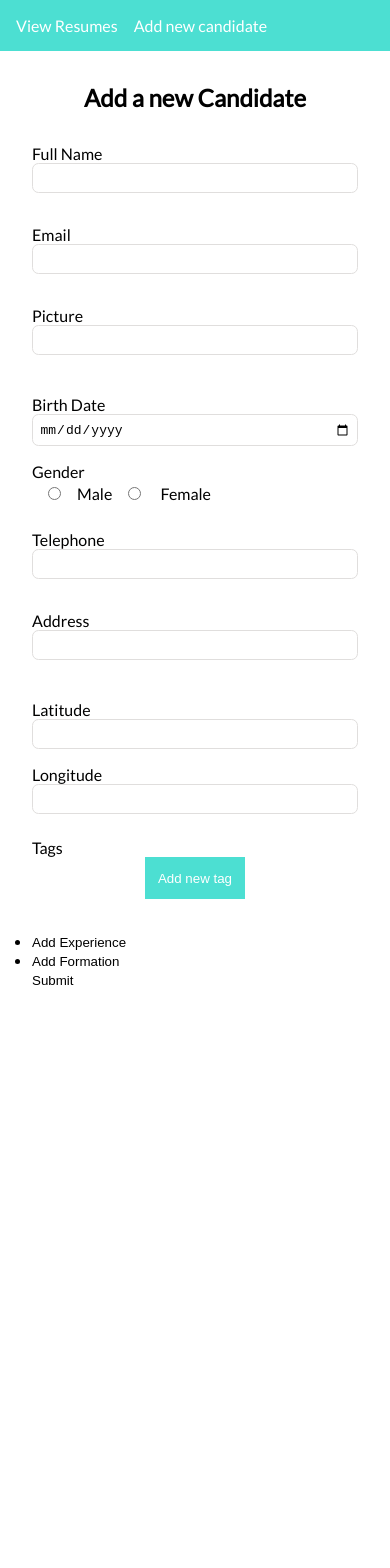
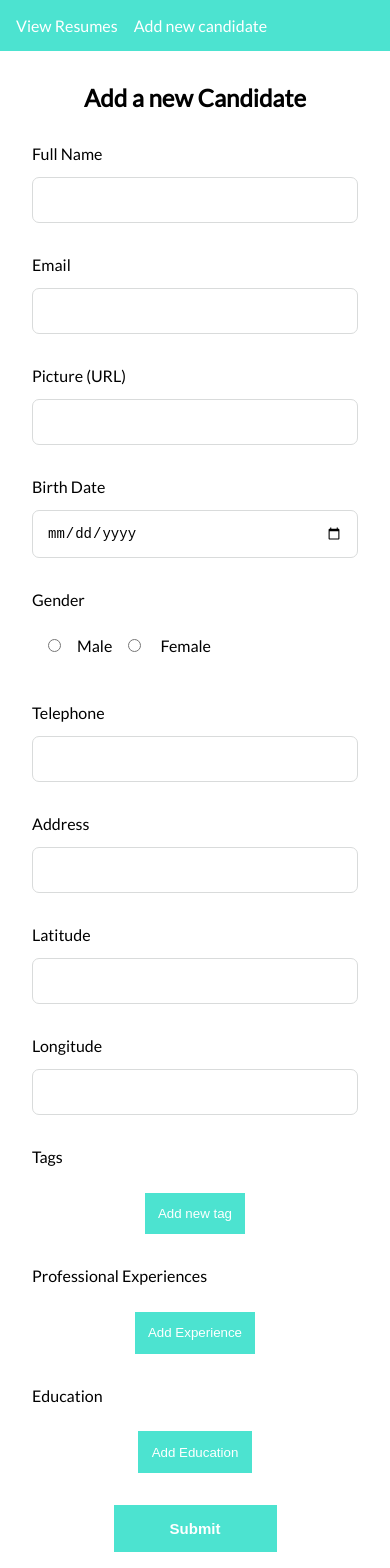
Before and after one commit to gabiduarte/gupy-frontend, a React app: page /candidate in a window 390 px wide. Shown: the top 1568 px of the page. Before the commit the page ends 1020 px from the top, so only its background shows below. Built offline with nearby package versions, Linux system fonts and the light colour scheme.

Commit message:
Style Candidate Form and reutilizes class names

```diff
--- a/src/js/candidate/candidateForm.jsx
+++ b/src/js/candidate/candidateForm.jsx
@@ -12,57 +12,72 @@ const renderField = ({ input, label, type, className, meta: { touched, error, wa
 )
 
 const renderProfessionalExperience = ({ fields }) => (
-    <ul>
-        <li>
-            <button type="button" onClick={() => fields.push({})}>Add Experience</button>
-        </li>
+    <div className="form__input-wrapper">
+        <label className="form__label">Professional Experiences</label>
+
+        <div>
+            <button type="button" className="form__dynamic-button form__dynamic-button--add" onClick={() => fields.push({})}>Add Experience</button>
 
             {fields.map((experience, index) =>
-            <li key={index}>
-                <button type="button" onClick={() => fields.remove(index)}>Remove Experience</button>
+                <div className="form__dynamic-unit form__dynamic-unit--highlight" key={index}>
 
-                <h4>Experiencia #{index+1}</h4>
-                <Field name={`${experience}.companyName`} type="text" component={renderField} placeholder="Company Name"/>
-                <Field name={`${experience}.role`} type="text" component={renderField} placeholder="Role"/>
-                <Field name={`${experience}.startDate`} type="date" component={renderField} placeholder="Start Date"/>
-                <Field name={`${experience}.endDate`} type="date" component={renderField} placeholder="End Date"/>
-            </li>
+                    <h4 className="form__dynamic-unit-label">Experience #{index+1}</h4>
+                    <Field name={`${experience}.companyName`} label="Company Name" type="text" component={renderField} className="form__input-wrapper"/>
+                    <Field name={`${experience}.role`} label="Role" type="text" component={renderField} className="form__input-wrapper"/>
+
+                    <div className="form__2-col">
+                        <Field name={`${experience}.startDate`} label="Start Date" type="date" component={renderField} className="form__input-wrapper"/>
+                        <Field name={`${experience}.endDate`} label="End Date" type="date" component={renderField} className="form__input-wrapper"/>
+                    </div>
+
+                    <button type="button" className="form__dynamic-button form__dynamic-button--remove" onClick={() => fields.remove(index)}>Remove this experience</button>
+                </div>
             )}
-    </ul>
+        </div>
+    </div>
 )
 
 const renderFormation = ({ fields }) => (
-    <ul>
-        <li>
-            <button type="button" onClick={() => fields.push({})}>Add Formation</button>
-        </li>
+    <div className="form__input-wrapper">
+        <label className="form__label">Education</label>
+
+        <div>
+            <button type="button" className="form__dynamic-button form__dynamic-button--add" onClick={() => fields.push({})}>Add Education</button>
 
             {fields.map((formation, index) =>
-            <li key={index}>
-                <button type="button" onClick={() => fields.remove(index)}>Remove Formation</button>
+                <div className="form__dynamic-unit form__dynamic-unit--highlight" key={index}>
 
-                <h4>Education #{index+1}</h4>
-                <Field name={`${formation}.institution`} type="text" component={renderField} placeholder="Institution"/>
-                <Field name={`${formation}.course`} type="text" component={renderField} placeholder="Course"/>
-                <Field name={`${formation}.isConcluded`} type="checkbox" component={renderField} placeholder="Finish"/>
-                <Field name={`${formation}.startDate`} type="date" component={renderField} placeholder="Start Date"/>
-                <Field name={`${formation}.endDate`} type="date" component={renderField} placeholder="End Date"/>
-            </li>
+                    <h4 className="form__dynamic-unit-label">Education #{index+1}</h4>
+                    <Field name={`${formation}.institution`} label="Institution" type="text" component={renderField} className="form__input-wrapper"/>
+                    <Field name={`${formation}.course`} label="Course" type="text" component={renderField} className="form__input-wrapper"/>
+
+                    <div className="form__2-col">
+                        <Field name={`${formation}.startDate`} label="Start Date" type="date" component={renderField} className="form__input-wrapper"/>
+                        <Field name={`${formation}.endDate`} label="End Date" type="date" component={renderField} className="form__input-wrapper"/>
+                    </div>
+
+                    <Field name={`${formation}.isConcluded`} label="Finished" type="checkbox" component={renderField} className="form__input-wrapper"/>
+
+                    <button type="button" className="form__dynamic-button form__dynamic-button--remove" onClick={() => fields.remove(index)}>Remove Education</button>
+
+                </div>
             )}
-    </ul>
+        </div>
+    </div>
+
 )
 
 const renderTags = ({ fields }) => (
     <div className="form__input-wrapper">
         <label className="form__label">Tags</label>
 
-        <div className="tag">
-            <button type="button" className="tag__button tag__button--add" onClick={() => fields.push()}>Add new tag</button>
+        <div>
+            <button type="button" className="form__dynamic-button form__dynamic-button--add" onClick={() => fields.push()}>Add new tag</button>
 
             {fields.map((tag, index) =>
-                <div className="tag__unit" key={index}>
-                    <Field name={tag} type="text" component={renderField} placeholder={`Tag #${index + 1}`} className="tag__input"/>
-                    <button type="button" className="tag__button" onClick={() => fields.remove(index)}>Remove Tag</button>
+                <div className="form__dynamic-unit form__dynamic-unit--tags" key={index}>
+                    <Field name={tag} type="text" component={renderField} placeholder={`Tag #${index + 1}`} className="form__tag-input"/>
+                    <button type="button" className="form__dynamic-button form__dynamic-button--remove" onClick={() => fields.remove(index)}>Remove Tag</button>
                 </div>
             )}
         </div>
@@ -76,8 +91,7 @@ const CandidateForm = props => {
             <form onSubmit={props.handleSubmit} className="form">
                 <Field name="name" component={renderField} label="Full Name" type="text" className="form__input-wrapper"/>
                 <Field name="email" component={renderField} label="Email" type="email" className="form__input-wrapper"/>
-
-                    <Field name="picture" component={renderField} label="Picture" type="text" className="form__input-wrapper"/>
+                <Field name="picture" component={renderField} label="Picture (URL)" type="text" className="form__input-wrapper"/>
 
                 <div className="form__2-col">
                     <Field name="birthDate" component={renderField} label="Birth Date" type="date" className="form__input-wrapper"/>
@@ -90,22 +104,18 @@ const CandidateForm = props => {
                 </div>
 
                 <Field name="phone" component={renderField} label="Telephone" type="number" className="form__input-wrapper"/>
-
                 <Field name="address" component={renderField} label="Address" type="text" className="form__input-wrapper"/>
 
                 <div className="form__2-col">
                     <Field name="latitude" component={renderField} label="Latitude" type="text" className="form__input-wrapper"/>
-
                     <Field name="longitude" component={renderField} label="Longitude" type="text" className="form__input-wrapper"/>
                 </div>
 
                 <FieldArray name="tags" component={renderTags}/>
-
                 <FieldArray name="professionalExperience" component={renderProfessionalExperience}/>
-
                 <FieldArray name="formation" component={renderFormation} />
 
-                <button type="submit">Submit</button>
+                <button type="submit" className="form__submit">Submit</button>
             </form>
         </section>
     )
--- a/src/sass/components/_form.scss
+++ b/src/sass/components/_form.scss
@@ -5,37 +5,89 @@
         margin: 2em auto;
     }
 
-    &__radio-unit {
-        display: inline-block;
-        margin: 0.2em 1em;
-    }
-
     &__input {
-        font-size: 13px;
+        font-size: 14px;
         width: 100%;
-        padding: 0.5em;
+        padding: 1em;
+        margin-top: 1em;
         border-radius: 0.5em;
         border: 1px solid $input-border-color;
     }
 
-    &__error {
-        color: $form-error-color;
-        font-size: 11px;
+    &__label--radio {
+        display: block;
     }
 
-    &__label--radio {
-        display: block;
+    &__radio-unit {
+        display: inline-block;
+        margin: 1em;
+    }
 
+    &__error {
+        color: $warning;
+        font-size: 11px;
     }
 
     &__2-col {
         display: flex;
-        align-items: center;
+        align-items: flex-start;
         justify-content: space-between;
 
         & > .form__input-wrapper {
             margin: 0;
             width: 49%;
+        }
+    }
+
+    &__submit {
+        background-color: $turquoise;
+        color: $white;
+        font-weight: bold;
+        padding: 1em;
+        font-size: 15px;
+        display: block;
+        margin: 0 auto;
+        width: 50%;
+    }
+
+    //dynamic fields
+
+    &__dynamic-unit {
+        margin: 1em auto;
+        padding: 1em;
+
+        & > .form__tag-input {
+            width: 80%;
+        }
+
+        &--tags {
+            display: flex;
+            align-items: left;
+            justify-content: space-between;
+        }
+
+        &--highlight {
+            border: 1px solid $unit-border-color;
+        }
+
+        &-label {
+            text-align: center;
+            margin: 1em;
+        }
+    }
+
+    &__dynamic-button {
+        padding: 1em;
+        color: #FFF;
+        display: block;
+        margin: 2em auto;
+
+        &--add {
+            background-color: $turquoise;
+        }
+
+        &--remove {
+            background-color: $warning;
         }
     }
 }
@@ -47,36 +99,10 @@
         }
         &__2-col > &__input-wrapper {
             width: 100%;
-            margin: 0.5em auto;
         }
 
-        &__2-col + &__input-wrapper {
-            margin-top: 1em;
+        & .form__input-wrapper + .form__input-wrapper {
+            margin-top: 2em;
         }
     }
 }
-
-//TAG
-
-.tag {
-    &__unit {
-        margin: 1em auto;
-        display: flex;
-        align-items: left;
-        justify-content: space-between;
-
-        & > .tag__input {
-            width: 80%;
-        }
-    }
-    &__button {
-        padding: 1em;
-
-        &--add {
-            background-color: $turquoise;
-            color: $white;
-            display: block;
-            margin: 0 auto;
-        }
-    }
-}
--- a/src/sass/utils/_variables.scss
+++ b/src/sass/utils/_variables.scss
@@ -1,6 +1,13 @@
 // Colors
 
-$turquoise: #4CDFD2;
-$white: #FFF;
-$input-border-color: #E0DEDD;
-$form-error-color: #CA094E;
+//brand colors
+$turquoise: #4CE3D0;
+$blue: #3382E6;
+$white: #FFFFFF;
+
+//status colors
+$warning: #C0131F;
+
+//component colors
+$input-border-color: #D9DBDB;
+$unit-border-color: #74777B;
```
Lines whose indentation alone changed are shown as unchanged.
